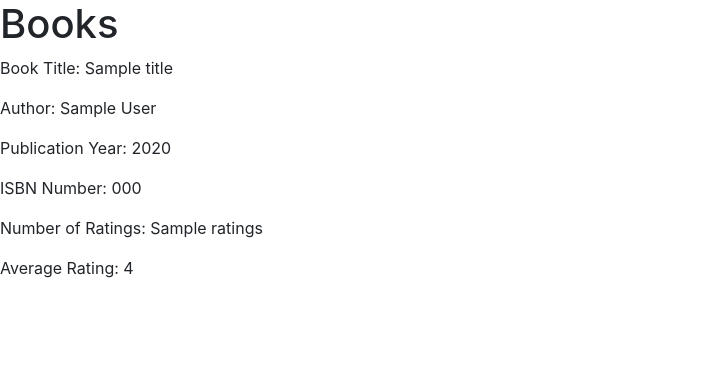
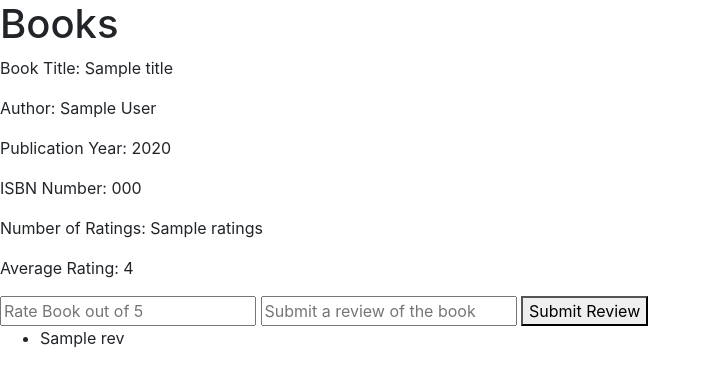
Before and after one commit to 2adityap/Goodreads-Book-Review, a Flask app: template templates/book.html in a window 1280 px wide. Shown: the top 387 px of the page, without its empty margins (0-711 px from the left). Run offline with Flask 2, Linux system fonts and the light colour scheme; the template is opened without the code that fills it: most values are stand-ins (such as "Sample title", 1, 10 or a date in 2020); some libraries are stand-ins or nearby versions.

```diff
--- a/app.py
+++ b/app.py
@@ -45,12 +45,22 @@ def search():
     books = db.execute("SELECT * FROM books").fetchall()
     for book in books:
         if (book.title == search) or (book.isbn == search) or (book.author == search):
-            ibn = book.isbn
-            res = requests.get("https://www.goodreads.com/book/review_counts.json", params={"key":"CF3VCiRggrJxSHGXt1xfw","isbn": ibn })
-            #data = res.json()
-            #rating = data["books"][0]["average_rating"]
-            #ratings = data["books"][0]["work_ratings_count"]
-            rating = "Hi"
-            ratings = 5
+            res = requests.get("https://www.goodreads.com/book/review_counts.json", params={"key":"CF3VCiRggrJxSHGXt1xfw","isbns": book.isbn})
+            data = res.json()
+            rating = data["books"][0]["average_rating"]
+            ratings = data["books"][0]["work_ratings_count"]
             return render_template("book.html",title=book.title,author=book.author,year=book.year,isbn=book.isbn, rating=rating, ratings=ratings)
     return render_template("bookNotExist.html")
+
+@app.route("/rating", methods = ["POST"])
+def reviewBook():
+    rating = request.form.get("rating")
+    review = request.form.get("review")
+    db.execute("INSERT INTO reviews (rating, review) VALUES (:rating, :review)", {"rating": rating, "review": review})
+    db.commit()
+    ratingsList = []
+    reviews = db.execute("SELECT * FROM reviews JOIN books ON books.id = reviews.id WHERE books.id = 1").fetchall()
+    for rev in reviews:
+        str = "Rating: {0}, Review: {1}".format(rev.rating, rev.review)
+        ratingsList.append(str)
+    return render_template("book.html", ratingsList=ratingsList)
--- a/templates/book.html
+++ b/templates/book.html
@@ -11,5 +11,15 @@
   <p> ISBN Number: {{isbn}} </p>
   <p> Number of Ratings: {{ratings}} </p>
   <p> Average Rating: {{rating}} </p>
+  <form action = "{{url_for('reviewBook')}}" method = "post" >
+    <input type = "number" name = "rating" placeholder = "Rate Book out of 5">
+    <input type = "text" name = "review" placeholder = "Submit a review of the book">
+    <button> Submit Review </button>
+  </form>
+  <ul>
+    {% for rev in ratingsList %}
+      <li> {{rev}} </li>
+    {%endfor%}
+  </ul>
 </body>
 </html>
```
